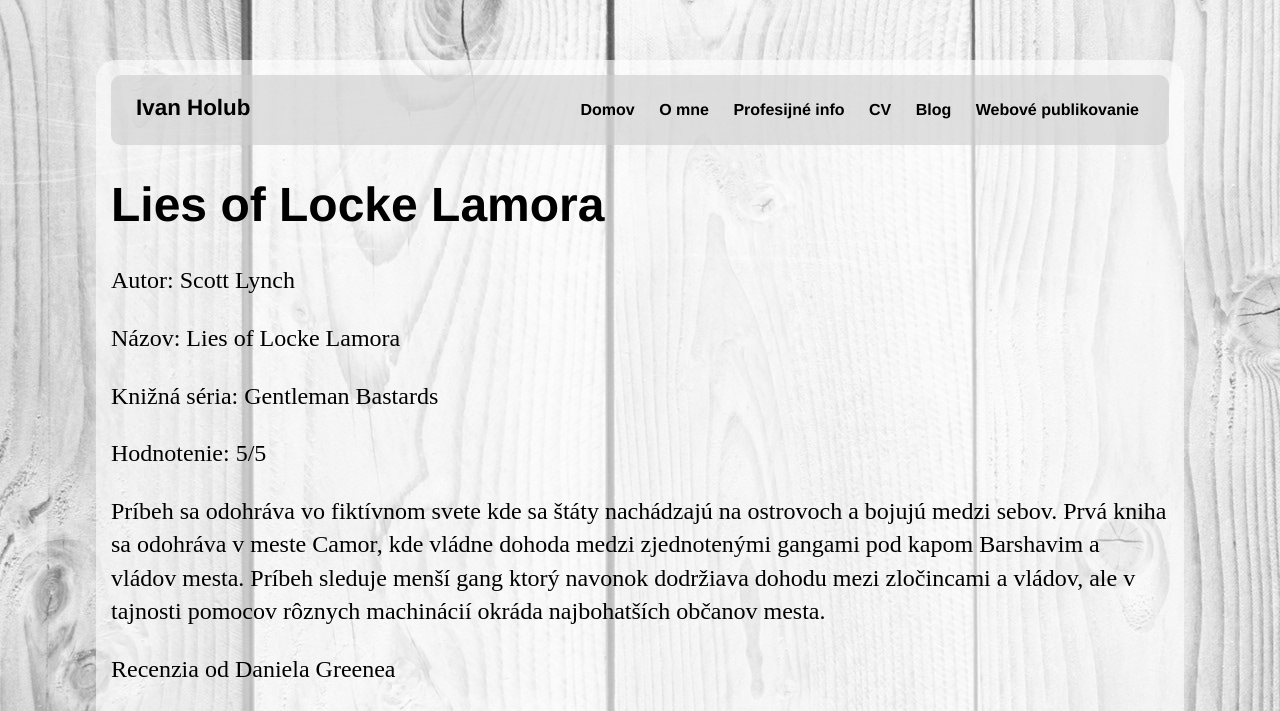
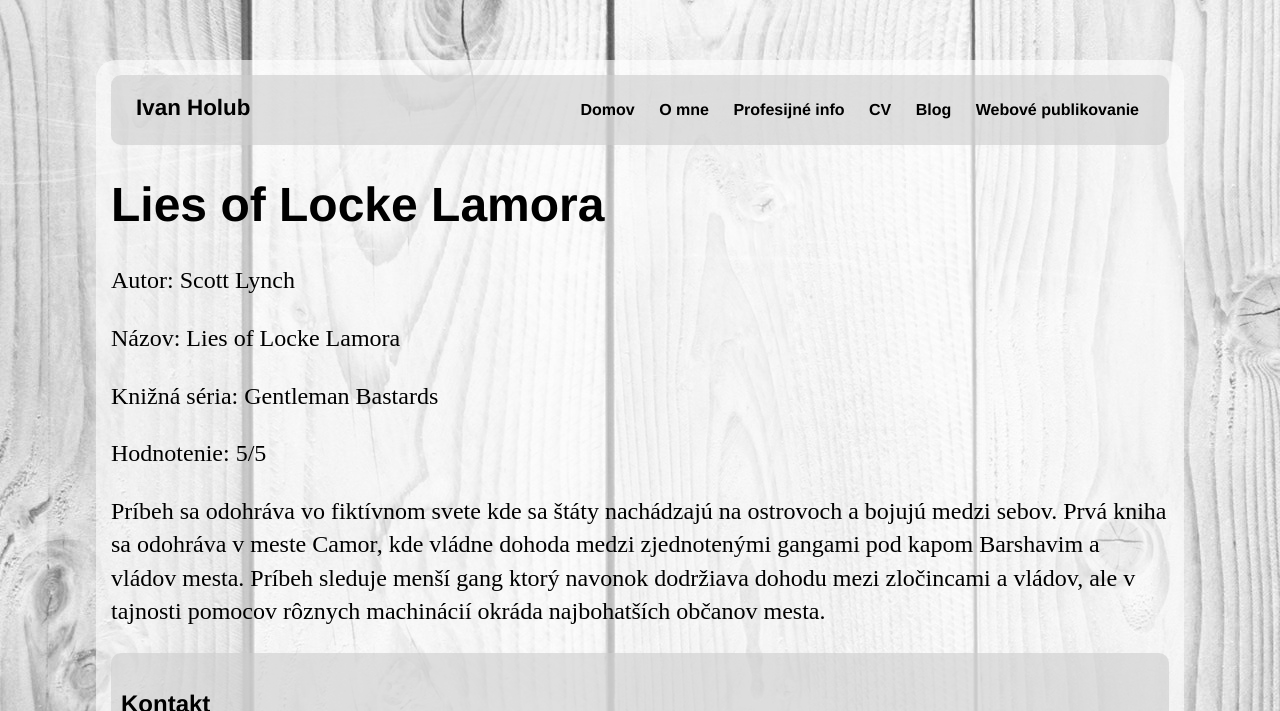
Before and after one commit to urbrex/urbrex.github.io, a Jekyll site: the page built from reviews/GentlemanBastards/index.html, in a window 1280 px wide. Shown: the top 711 px of the page. Built offline with Jekyll 4.4.1, drawn with Linux system fonts in a browser that asks for light colours; grey boxes are pictures that could not be loaded.

Commit message:
commented zoutube links

```diff
--- a/reviews/BestServedCold/index.html
+++ b/reviews/BestServedCold/index.html
@@ -8,7 +8,7 @@
 <p>
 Kniha je novelou o pomste hlavnej hrdinky, ktorá je veliteľkou skupiny žoldákov. Kniha ma zaujala hlavne hlavne zasadením, ktoré pripomína renezančné taliansko a boje mestských štátov o moc. Kniha je pretkaná intrigami a nakonci je niekoľko zaujímavých dejových zvratov. Kniha ma však zaujala hlavne kôli jednej z hlavných postáv, ktorá sa volá Caul Shivers. Je to idealistický severan, ktorý odišiel z domu po tom, ako počul od cestujúceho obchodníka aký je život a ľudia na juhu a rozhodol sa že opustí drsný sever, kde sa ľudia bez ľútosti zabíjajú. Po príchode na juh zistí že rozprávanie nebola pravda a pomaly začne strácať svoj idealizmus až sa nakoniec postupne zmení na neľútostného zabijaka z ktorého majú strach a rešpekt dokonca aj severania.
 </p>
-<p>
+<!--<p>
 	Recenzia od eagle review pretože Daniel Greene nerecenzoval túto knihu
 	{% youtube nxhmHyqk4OM %}
-</p>
+</p>--!>
--- a/reviews/GentlemanBastards/index.html
+++ b/reviews/GentlemanBastards/index.html
@@ -8,7 +8,7 @@
 <p>
 Príbeh sa odohráva vo fiktívnom svete kde sa štáty nachádzajú na ostrovoch a bojujú medzi sebov. Prvá kniha sa odohráva v meste Camor, kde vládne dohoda medzi zjednotenými gangami pod kapom Barshavim a vládov mesta. Príbeh sleduje menší gang ktorý navonok dodržiava dohodu mezi zločincami a vládov, ale v tajnosti pomocov rôznych machinácií okráda najbohatších občanov mesta.
 </p>
-<p>
+<!--<p>
 	Recenzia od Daniela Greenea
 	{% youtube IylW4IXa1Zw %}
-</p>
+</p>--!>
--- a/reviews/WayofKings/index.html
+++ b/reviews/WayofKings/index.html
@@ -9,7 +9,7 @@
 Jednoznačne najlepšia kniha akú som kedy čítal Brandon Sanderson je autor, ktorý ma asi nikdy neprestane prekvapovať svojou tvorivosťou a fantáziou. Väčšina Sandersonovych kníh sa odohráva v Kosmíre, kde je viacero planét, ale čitatel o nich vôbec nemusí vedieť. Príbeh sa odohráva vo svete zmietanom obrovskými búrkami, ktorému sa prispôsobil všetok život, ktorý je úplne odlišný ako na zemi. Príbeh je komponovný ako trilógia a samotná kniha sa skladá z troch kratších kníh medzi ktorými sú kapitoly ukazujúce život v iných krajinách a iných spoločenských vrstvách ako hlavné postavy. Hlavnými postavami tu sú mladý vojak Kaladin, ktorý bol označený ako dezertér a teraz je otrok, mladá študentka Shalan, ktorá sa snaží zachrániť svoju rodinu a vyslúžilý generál Dalinar, brat v úvode zavraždeného kráľa, ktorý sa snaží pomstiť a zároveň sa zmeniť a uniknúť svovej krvilačnej povesti. Postavy sú veľmi uveriteľné a čitateľ sa dokáže do nich vžiť a chápe prečo konajú tak ako konajú aj keď vidí že je to nesprávne. V celom príbehu sa ukazuje ako sa ľudia dokážu zmeniť k lepšiemu a celá kniha načrtáva príbeh a buduje zápletku, ktorá sa bude odohrávať v nasledujúcich častiach knižnej série. Aj napriek tomu je príbeh veľmi pútavý a oplatí sa ho prečítať už len kvôli Kaladinovy a mostným výbehom a worldbuldingu.
 </p>
 
-<p>
+<!--<p>
 	Recenzia od Daniela Greenea
 	{% youtube NsHBAd7m25U %}
-</p>
+</p>--!>
```
